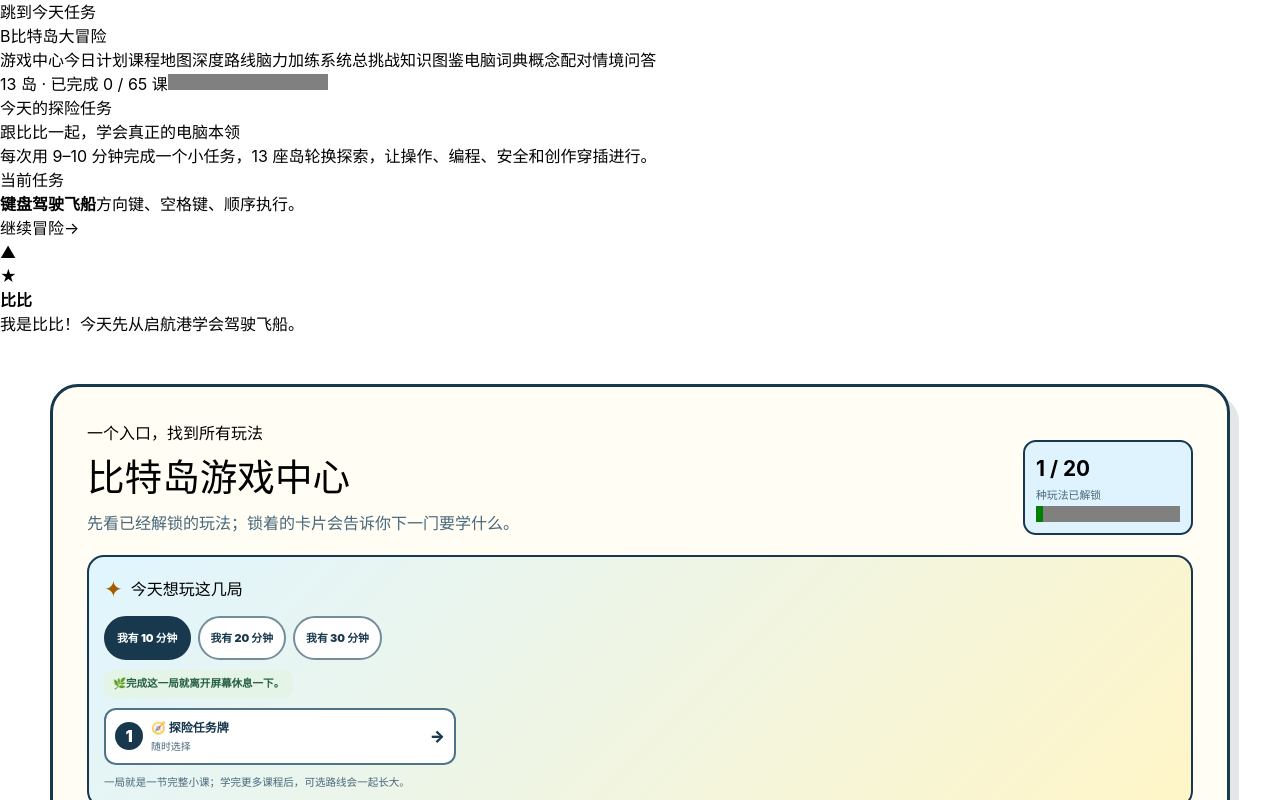
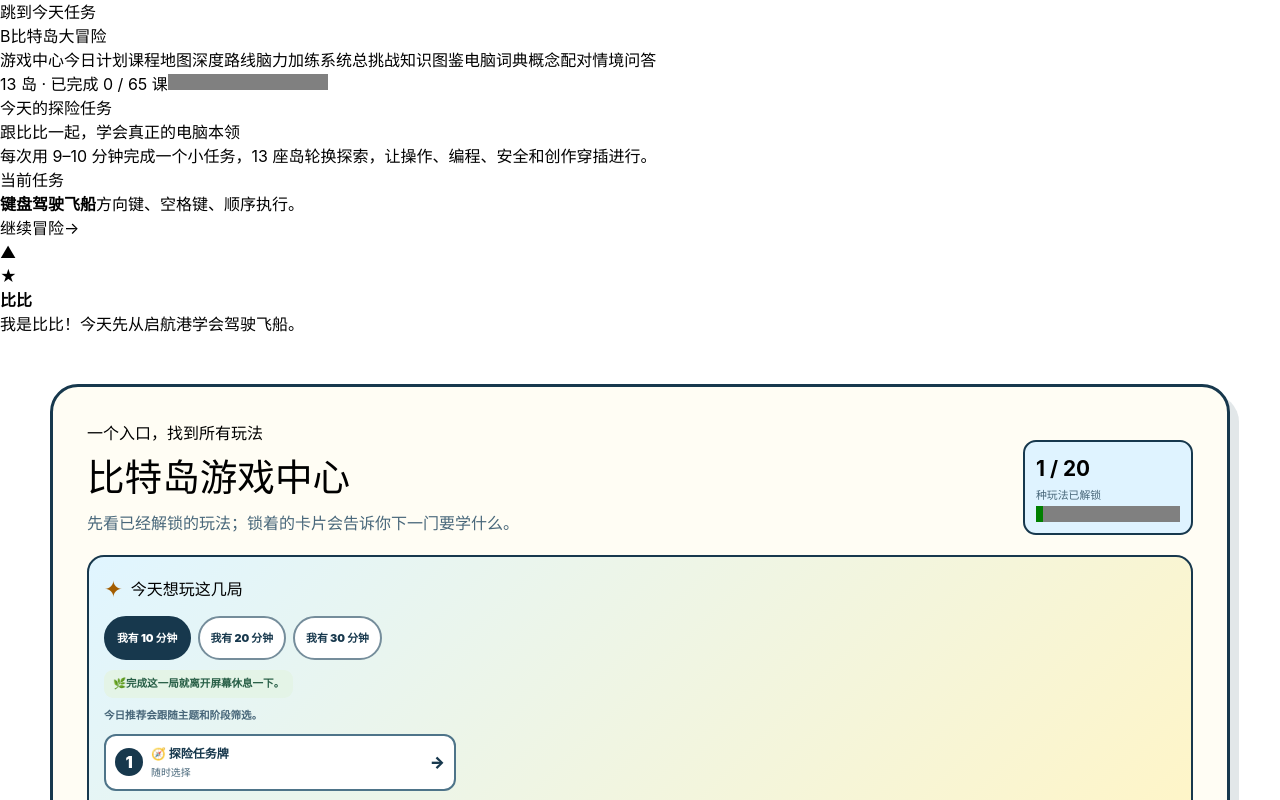
Before and after one commit to oldshipmaster/computer-study, a Next.js app: page / in a window 1280 px wide. Shown: the top 800 px of the page. Built offline with nearby package versions, Linux system fonts and the light colour scheme.

Commit message:
feat: sync playlist with discovery filters

```diff
--- a/components/GameArcade.css
+++ b/components/GameArcade.css
@@ -19,6 +19,8 @@
 .game-arcade-time-options button { min-height:44px; padding:7px 11px; border:2px solid #758d9b; border-radius:999px; background:white; color:#17384d; cursor:pointer; font:inherit; font-size:.68rem; font-weight:900; }
 .game-arcade-time-options button[aria-pressed="true"] { border-color:#17384d; background:#17384d; color:white; }
 .game-arcade-break-plan { width:fit-content; padding:6px 9px; border-radius:9px; background:#e4f4e7; color:#285f47 !important; font-weight:800; }
+.game-arcade-picks-filter-note { font-weight:800; }
+.game-arcade-picks-empty { display:flex; min-height:54px; align-items:center; justify-content:center; gap:9px; padding:9px; border:2px dashed #758d9b; border-radius:12px; background:white; } .game-arcade-picks-empty p { margin:0; } .game-arcade-picks-empty button { min-height:44px; padding:7px 11px; border:2px solid #17384d; border-radius:9px; background:#ffe36e; color:#17384d; cursor:pointer; font:inherit; font-size:.66rem; font-weight:900; }
 .game-arcade-recommendations { display: grid; grid-template-columns: repeat(3, minmax(0, 1fr)); gap: 8px; }
 .game-arcade-recommendation { display: grid; grid-template-columns: 28px minmax(0, 1fr) auto; min-height: 44px; align-items: center; gap: 2px 8px; padding: 9px; border: 2px solid #4e7489; border-radius: 12px; background: white; color: #17384d; text-decoration: none; }
 .game-arcade-recommendation > span { display: grid; grid-row: 1 / 3; width: 28px; height: 28px; place-items: center; border-radius: 50%; background: #17384d; color: white; font-weight: 950; }
@@ -52,6 +54,7 @@
 .game-arcade-personal-filters { display:flex; flex-wrap:wrap; gap:7px; } .game-arcade-filter--unlocked { flex: 0 0 auto; border-color: #356b5a; } .game-arcade-filter--favorites { border-color:#80520d; }
 .game-arcade-filter--level { border-style: dashed; }
 .game-arcade-results { display:flex; min-height: 24px; align-items:center; gap:7px; margin: 0 0 10px; color: #48677a; font-size: .67rem; font-weight: 800; } .game-arcade-results small { margin-left:auto; font-size:.58rem; font-weight:650; }
+.game-arcade-updated-picks { display:flex; width:fit-content; min-height:44px; align-items:center; gap:6px; margin:0 0 10px auto; padding:7px 11px; border:2px solid #315c9a; border-radius:999px; background:#e5edf8; color:#234b80; font-size:.66rem; font-weight:900; text-decoration:none; }
 .game-arcade-grid { display: grid; grid-template-columns: repeat(3, minmax(0, 1fr)); gap: 12px; }
 .game-arcade-card { position: relative; display: grid; grid-template-columns: auto minmax(0, 1fr); align-content: start; gap: 10px 12px; min-width: 0; padding: 15px; border: 2px solid #9cacb5; border-radius: 16px; background: #f2f4f5; }
 .game-arcade-card.is-unlocked { border-color: #356b5a; background: #edfaf3; }
--- a/components/GameArcade.tsx
+++ b/components/GameArcade.tsx
@@ -39,7 +39,7 @@ export function GameArcade({ completedCourseIds, onStartCourse }: GameArcadeProp
   const [favoriteIds, setFavoriteIds] = useState<string[]>([]);
   const [favoritesOnly, setFavoritesOnly] = useState(false);
   const [lastGameId, setLastGameId] = useState<string | null>(null);
-  const recommendations = useMemo(() => buildGameArcadeRecommendations(entries, recommendationRotation, gameArcadePlaylistLimit(sessionMinutes), favoriteIds), [entries, favoriteIds, recommendationRotation, sessionMinutes]);
+  const recommendations = useMemo(() => buildGameArcadeRecommendations(entries, recommendationRotation, gameArcadePlaylistLimit(sessionMinutes), favoriteIds, { category, level }), [category, entries, favoriteIds, level, recommendationRotation, sessionMinutes]);
   const playlistBreaks = gameArcadePlaylistBreaks(sessionMinutes);
   const closestUnlocks = useMemo(() => buildClosestGameUnlocks(entries), [entries]);
   const lastGame = entries.find((entry) => entry.id === lastGameId && entry.unlocked);
@@ -61,8 +61,9 @@ export function GameArcade({ completedCourseIds, onStartCourse }: GameArcadeProp
         {lastGame ? <a className="game-arcade-resume" href={`#${lastGame.targetId}`}><span aria-hidden="true">↪</span><div><small>继续刚才玩的</small><b>{lastGame.icon} {lastGame.title}</b><i>只在本次打开页面内记住</i></div><strong aria-hidden="true">→</strong></a> : null}
         <div className="game-arcade-time-options" aria-label="选择今天游戏时间" role="group">{([10, 20, 30] as const).map((minutes) => <button aria-pressed={sessionMinutes === minutes} key={minutes} onClick={() => setSessionMinutes(minutes)} type="button">我有 {minutes} 分钟</button>)}</div>
         <p className="game-arcade-break-plan"><span aria-hidden="true">🌿</span>{playlistBreaks ? <>中间安排 {playlistBreaks} 次离屏休息，每局后看看远处、动动身体。</> : <>完成这一局就离开屏幕休息一下。</>}</p>
-        <div className="game-arcade-recommendations" role="list">{recommendations.map((entry, index) => <a aria-label={`推荐第${index + 1}局：前往${entry.title}`} className="game-arcade-recommendation" href={`#${entry.targetId}`} key={entry.id} onClick={() => setLastGameId(entry.id)} role="listitem"><span>{index + 1}</span><b>{entry.icon} {entry.title}</b><small>{entry.duration}</small><i aria-hidden="true">→</i></a>)}</div>
-        {favoriteIds.length ? <p>收藏玩法会优先进入今日推荐；未解锁的收藏会等学完再加入。</p> : recommendations.length === 1 ? <p>一局就是一节完整小课；学完更多课程后，可选路线会一起长大。</p> : <p>按每局约 8–10 分钟安排，只从已解锁玩法中轮换，不会记录选择。</p>}
+        <p className="game-arcade-picks-filter-note">今日推荐会跟随主题和阶段筛选。</p>
+        {recommendations.length ? <div className="game-arcade-recommendations" role="list">{recommendations.map((entry, index) => <a aria-label={`推荐第${index + 1}局：前往${entry.title}`} className="game-arcade-recommendation" href={`#${entry.targetId}`} key={entry.id} onClick={() => setLastGameId(entry.id)} role="listitem"><span>{index + 1}</span><b>{entry.icon} {entry.title}</b><small>{entry.duration}</small><i aria-hidden="true">→</i></a>)}</div> : <div className="game-arcade-picks-empty"><span aria-hidden="true">🧭</span><p>当前主题和阶段还没有已解锁玩法。</p><button onClick={clearFilters} type="button">看全部推荐</button></div>}
+        {favoriteIds.length ? <p>收藏玩法会优先进入今日推荐；未解锁的收藏会等学完再加入。</p> : recommendations.length === 1 ? <p>一局就是一节完整小课；学完更多课程后，可选路线会一起长大。</p> : recommendations.length > 1 ? <p>按每局约 8–10 分钟安排，只从已解锁玩法中轮换，不会记录选择。</p> : null}
       </section>
 
       {closestUnlocks.length ? <section className="game-arcade-unlock-route" aria-labelledby="game-arcade-unlock-heading">
@@ -80,6 +81,7 @@ export function GameArcade({ completedCourseIds, onStartCourse }: GameArcadeProp
         <div className="game-arcade-personal-filters"><button aria-pressed={unlockedOnly} className="game-arcade-filter game-arcade-filter--unlocked" onClick={() => setUnlockedOnly((current) => !current)} type="button">✓ 只看已解锁</button><button aria-pressed={favoritesOnly} className="game-arcade-filter game-arcade-filter--favorites" onClick={() => setFavoritesOnly((current) => !current)} type="button">★ 只看收藏</button></div>
       </div>
       <p className="game-arcade-results" role="status">现在显示 {visibleEntries.length} 种玩法{filtersActive ? " · 已应用筛选" : ""}{favoriteIds.length ? ` · 已收藏 ${favoriteIds.length} 种` : ""}<small>收藏只在本次打开页面内保留。</small></p>
+      {category !== "all" || level !== "all" || favoriteIds.length ? <a className="game-arcade-updated-picks" href="#game-arcade-picks-heading">查看更新后的今日推荐 <span aria-hidden="true">↑</span></a> : null}
 
       <div className="game-arcade-grid">
         {visibleEntries.map((entry) => {
--- a/lib/game-arcade.ts
+++ b/lib/game-arcade.ts
@@ -80,10 +80,10 @@ export function buildGameArcadeEntries(completedCourseIds: readonly string[]): G
 
 const DISCOVERY_CATEGORY_ORDER: GameArcadeCategory[] = ["quest", "code", "systems", "life"];
 
-export function buildGameArcadeRecommendations(entries: readonly GameArcadeEntry[], rotation: number, limit = 3, preferredIds: readonly string[] = []): GameArcadeEntry[] {
+export function buildGameArcadeRecommendations(entries: readonly GameArcadeEntry[], rotation: number, limit = 3, preferredIds: readonly string[] = [], filters: { category?: GameArcadeCategory | "all"; level?: GameArcadeLevel | "all" } = {}): GameArcadeEntry[] {
   const safeRotation = Number.isFinite(rotation) ? Math.max(0, Math.floor(rotation)) : 0;
   const safeLimit = Number.isFinite(limit) ? Math.max(0, Math.floor(limit)) : 0;
-  const unlocked = entries.filter((entry) => entry.unlocked);
+  const unlocked = entries.filter((entry) => entry.unlocked && (!filters.category || filters.category === "all" || entry.category === filters.category) && (!filters.level || filters.level === "all" || entry.level === filters.level));
   const target = Math.min(safeLimit, unlocked.length);
   if (target === 0) return [];
   const categoryOffset = safeRotation % DISCOVERY_CATEGORY_ORDER.length;
```
Also changed, not shown: 2 other files (tests, documents, lock files or other folders).
